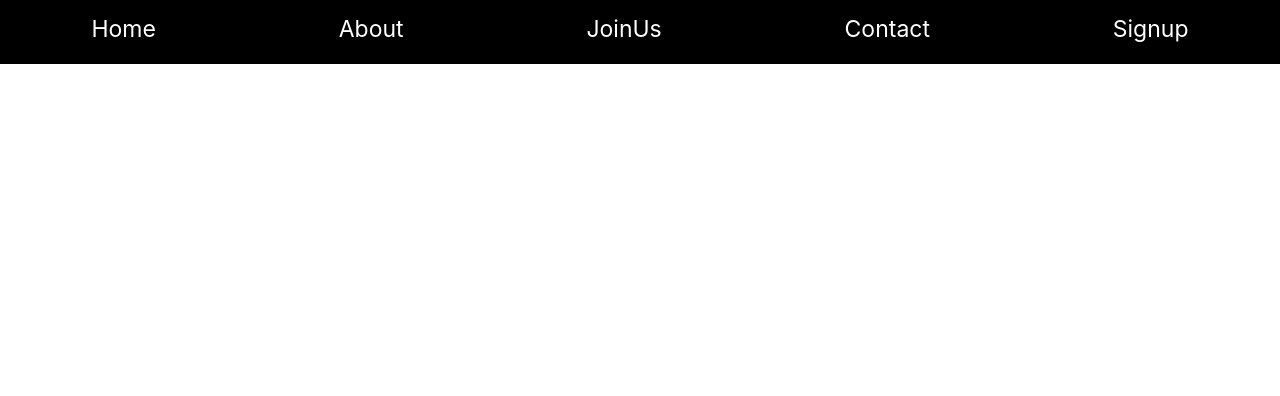
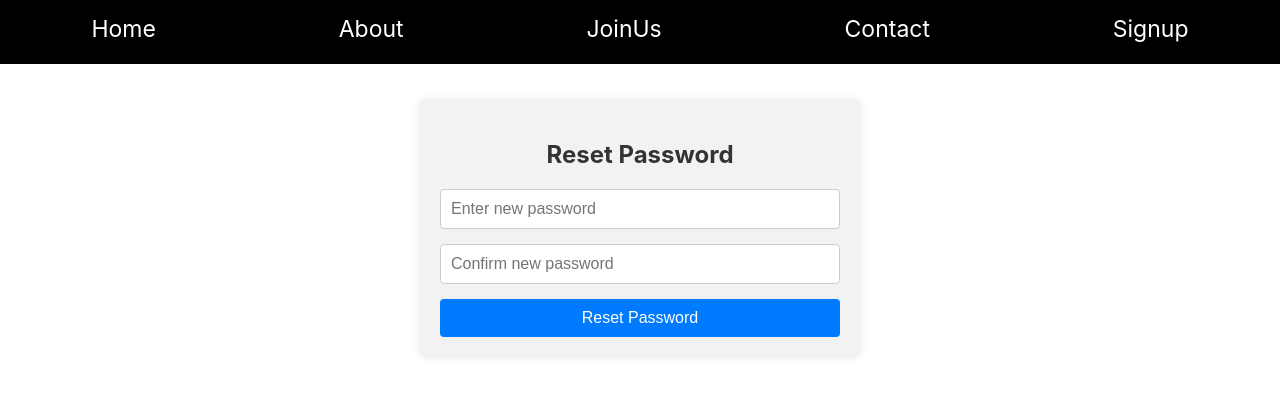
Before and after one commit to imraj3838/rajleeFrontendSignup, a React (Create React App) app: page /resetpassword/1 in a window 1280 px wide. Shown: the top 396 px of the page. Built offline with nearby package versions, Linux system fonts and the light colour scheme.

Commit message:
done frontend

```diff
--- a/src/App.js
+++ b/src/App.js
@@ -7,6 +7,8 @@ import Contact from './Contact'
 import Singup from './Singup'
 import Login from "./Login";
 import Dashboard from "./Dashboard";
+import ForgotPasswordForm from './ForgotPasswordForm';
+import ResetPasswordForm from "./ResetPasswordForm";
 
 
 import './App.css'
@@ -29,8 +31,8 @@ function App(){
             <Route  path='/Singup' element={<Singup/>}/>
             <Route  path='/login' element={<Login/>}/>
             <Route  path='/dashboard' element={<Dashboard/>}/>
-
-
+            <Route  path="/forgotpassword" element={<ForgotPasswordForm/>}/>
+            <Route  path="/resetpassword/:token" element={<ResetPasswordForm/>}/>
         </Routes>
         </BrowserRouter>
 
--- a/src/Dashboard.js
+++ b/src/Dashboard.js
@@ -2,6 +2,7 @@ import React, { useState, useEffect } from 'react';
 import axios from 'axios';
 import { useNavigate } from 'react-router'; // Import useHistory from React Router
 import './Dashboard.css'; // Import Dashboard CSS if needed
+import  YoutubeVideo from './component/YoutubeVideo';
 
 const Dashboard = () => {
   const [user, setUser] = useState(null);
@@ -38,6 +39,7 @@ const Dashboard = () => {
       <div className="user-info">
         <img src={user.image} alt="User" className="user-avatar" />
         <h1>Welcome {user.name}!</h1>
+        <YoutubeVideo />
       </div>
     )}
     <p>Thank you for joining the Rajlee group. We're glad to have you on our team.</p>
--- /dev/null
+++ b/src/ForgetPasswordForm.css
@@ -0,0 +1,49 @@
+.forgot-password-container {
+    max-width: 400px;
+    margin: 100px auto;
+    padding: 20px;
+    background-color: #f2f2f2;
+    border-radius: 5px;
+    box-shadow: 0 0 10px rgba(0, 0, 0, 0.1);
+  }
+
+  .forgot-password-container h2 {
+    text-align: center;
+    margin-bottom: 20px;
+    color: #333;
+  }
+
+  .forgot-password-container form {
+    display: flex;
+    flex-direction: column;
+  }
+
+  .forgot-password-container input {
+    padding: 10px;
+    margin-bottom: 15px;
+    border: 1px solid #ccc;
+    border-radius: 4px;
+    font-size: 16px;
+  }
+
+  .forgot-password-container button {
+    padding: 10px;
+    background-color: #007bff;
+    color: #fff;
+    border: none;
+    border-radius: 4px;
+    font-size: 16px;
+    cursor: pointer;
+    transition: background-color 0.3s ease;
+  }
+
+  .forgot-password-container button:hover {
+    background-color: #0056b3;
+  }
+
+  .forgot-password-container p {
+    margin-top: 15px;
+    text-align: center;
+    color: #ff0000;
+    font-weight: bold;
+  }
--- /dev/null
+++ b/src/ForgotPasswordForm.js
@@ -0,0 +1,38 @@
+import React, { useState } from 'react';
+import axios from 'axios';
+import './ForgetPasswordForm.css'; // Import the CSS file
+
+const ForgotPasswordForm = () => {
+  const [email, setEmail] = useState('');
+  const [message, setMessage] = useState('');
+
+  const handleSubmit = async (e) => {
+    e.preventDefault();
+
+    try {
+      await axios.post('http://localhost:8080/epankaj/v.0/users/forgotpassword', { email });
+      setMessage('Reset password link has been sent to your email.');
+    } catch (error) {
+      setMessage('An error occurred. Please try again.');
+    }
+  };
+
+  return (
+    <div className="forgot-password-container">
+      <h2>Forgot Password</h2>
+      <form onSubmit={handleSubmit}>
+        <input
+          type="email"
+          placeholder="Enter your email"
+          value={email}
+          onChange={(e) => setEmail(e.target.value)}
+          required
+        />
+        <button type="submit">Submit</button>
+      </form>
+      {message && <p>{message}</p>}
+    </div>
+  );
+};
+
+export default ForgotPasswordForm;
--- a/src/Login.js
+++ b/src/Login.js
@@ -144,17 +144,12 @@
 //3rd using useHistory
 import React, { useState } from 'react';
 import axios from 'axios';
-import { useNavigate } from 'react-router-dom'; // Import useNavigate from React Router
+import { useNavigate } from 'react-router-dom';
 import './Login.css';
 
 const Login = () => {
-  const [formData, setFormData] = useState({
-    email: '',
-    password: '',
-  });
+  const [formData, setFormData] = useState({ email: '', password: '' });
   const [error, setError] = useState('');
-
-  // Initialize useNavigate hook
   const navigate = useNavigate();
   const authToken = null;
 
@@ -167,21 +162,17 @@ const Login = () => {
     try {
       const response = await axios.post('http://localhost:8080/epankaj/v.0/users/login', formData);
       const { token } = response.data;
-
-      // set token in localStorage
-      // Storing the token in localStorage
       localStorage.setItem('token', authToken);
-
-
-      // Set the token in the Authorization header for subsequent requests
       axios.defaults.headers.common['Authorization'] = `Bearer ${token}`;
-
-      // Redirect to Dashboard component upon successful authentication
-      navigate('/dashboard'); // Redirect to the '/dashboard' route
+      navigate('/dashboard');
     } catch (error) {
       console.error(error);
       setError('Invalid credentials');
     }
+  };
+
+  const handleForgotPassword = () => {
+    navigate('/forgotpassword');
   };
 
   return (
@@ -214,6 +205,9 @@ const Login = () => {
         <button type="submit" className="btn">
           Login
         </button>
+        <button type="button" className="btn" onClick={handleForgotPassword}>
+          Forgot Password
+        </button>
       </form>
     </div>
   );
--- /dev/null
+++ b/src/ResetPasswordForm.css
@@ -0,0 +1,49 @@
+.reset-password-container {
+    max-width: 400px;
+    margin: 100px auto;
+    padding: 20px;
+    background-color: #f2f2f2;
+    border-radius: 5px;
+    box-shadow: 0 0 10px rgba(0, 0, 0, 0.1);
+  }
+
+  .reset-password-container h2 {
+    text-align: center;
+    margin-bottom: 20px;
+    color: #333;
+  }
+
+  .reset-password-container form {
+    display: flex;
+    flex-direction: column;
+  }
+
+  .reset-password-container input {
+    padding: 10px;
+    margin-bottom: 15px;
+    border: 1px solid #ccc;
+    border-radius: 4px;
+    font-size: 16px;
+  }
+
+  .reset-password-container button {
+    padding: 10px;
+    background-color: #007bff;
+    color: #fff;
+    border: none;
+    border-radius: 4px;
+    font-size: 16px;
+    cursor: pointer;
+    transition: background-color 0.3s ease;
+  }
+
+  .reset-password-container button:hover {
+    background-color: #0056b3;
+  }
+
+  .reset-password-container p {
+    margin-top: 15px;
+    text-align: center;
+    color: #ff0000;
+    font-weight: bold;
+  }
--- /dev/null
+++ b/src/ResetPasswordForm.js
@@ -0,0 +1,117 @@
+
+// import React, { useState } from 'react';
+// import axios from 'axios';
+// import './ResetPasswordForm.css';
+
+// const ResetPasswordForm = ({ token }) => {
+//     console.log("token is"+token);
+//   const [newPassword, setNewPassword] = useState('');
+//   const [confirmPassword, setConfirmPassword] = useState('');
+//   const [message, setMessage] = useState('');
+
+//   const handleSubmit = async (e) => {
+//     e.preventDefault();
+
+//     if (newPassword !== confirmPassword) {
+//       setMessage('Passwords do not match.');
+//       return;
+//     }
+
+//     try {
+//       const resetPasswordData = {
+//         token,
+//         newPassword,
+//       };
+
+//       await axios.post('http://localhost:8080/epankaj/v.0/users/resetpassword', resetPasswordData);
+//       setMessage('Password reset successfully.');
+//     } catch (error) {
+//       setMessage('An error occurred. Please try again.');
+//     }
+//   };
+
+//   return (
+//     <div className="reset-password-container">
+//       <h2>Reset Password</h2>
+//       <form onSubmit={handleSubmit}>
+//         <input
+//           type="password"
+//           placeholder="Enter new password"
+//           value={newPassword}
+//           onChange={(e) => setNewPassword(e.target.value)}
+//           required
+//         />
+//         <input
+//           type="password"
+//           placeholder="Confirm new password"
+//           value={confirmPassword}
+//           onChange={(e) => setConfirmPassword(e.target.value)}
+//           required
+//         />
+//         <button type="submit">Reset Password</button>
+//       </form>
+//       {message && <p>{message}</p>}
+//     </div>
+//   );
+// };
+
+// export default ResetPasswordForm;
+
+import React, { useState } from 'react';
+import axios from 'axios';
+import { useParams } from 'react-router-dom';
+import './ResetPasswordForm.css';
+
+const ResetPasswordForm = () => {
+  const { token } = useParams();
+  const [newPassword, setNewPassword] = useState('');
+  const [confirmPassword, setConfirmPassword] = useState('');
+  const [message, setMessage] = useState('');
+
+  const handleSubmit = async (e) => {
+    e.preventDefault();
+
+    if (newPassword !== confirmPassword) {
+      setMessage('Passwords do not match.');
+      return;
+    }
+
+    try {
+      const resetPasswordData = {
+        token,
+        newPassword,
+      };
+
+      await axios.post('http://localhost:8080/epankaj/v.0/users/resetpassword', resetPasswordData);
+      setMessage('Password reset successfully.');
+    } catch (error) {
+      setMessage('An error occurred. Please try again.');
+    }
+  };
+
+  return (
+    <div className="reset-password-container">
+      <h2>Reset Password</h2>
+      <form onSubmit={handleSubmit}>
+        <input
+          type="password"
+          placeholder="Enter new password"
+          value={newPassword}
+          onChange={(e) => setNewPassword(e.target.value)}
+          required
+        />
+        <input
+          type="password"
+          placeholder="Confirm new password"
+          value={confirmPassword}
+          onChange={(e) => setConfirmPassword(e.target.value)}
+          required
+        />
+        <button type="submit">Reset Password</button>
+      </form>
+      {message && <p>{message}</p>}
+    </div>
+  );
+};
+
+export default ResetPasswordForm;
--- /dev/null
+++ b/src/component/YoutubeVideo.js
@@ -0,0 +1,19 @@
+import React from 'react';
+
+const YoutubeVideo = () => {
+  return (
+    <div>
+      <iframe
+        width="560"
+        height="315"
+        src="https://www.youtube.com/embed/pDk643CWhc4?si=dnHikc9mAdhLPcnG&start=1&autoplay=1"
+        title="YouTube video player"
+        frameBorder="0"
+        allow="accelerometer; autoplay; clipboard-write; encrypted-media; gyroscope; picture-in-picture; web-share"
+        allowFullScreen
+      ></iframe>
+    </div>
+  );
+};
+
+export default YoutubeVideo;
```
Also changed, not shown: src/AuthService.js (added, +18 -0 lines).
